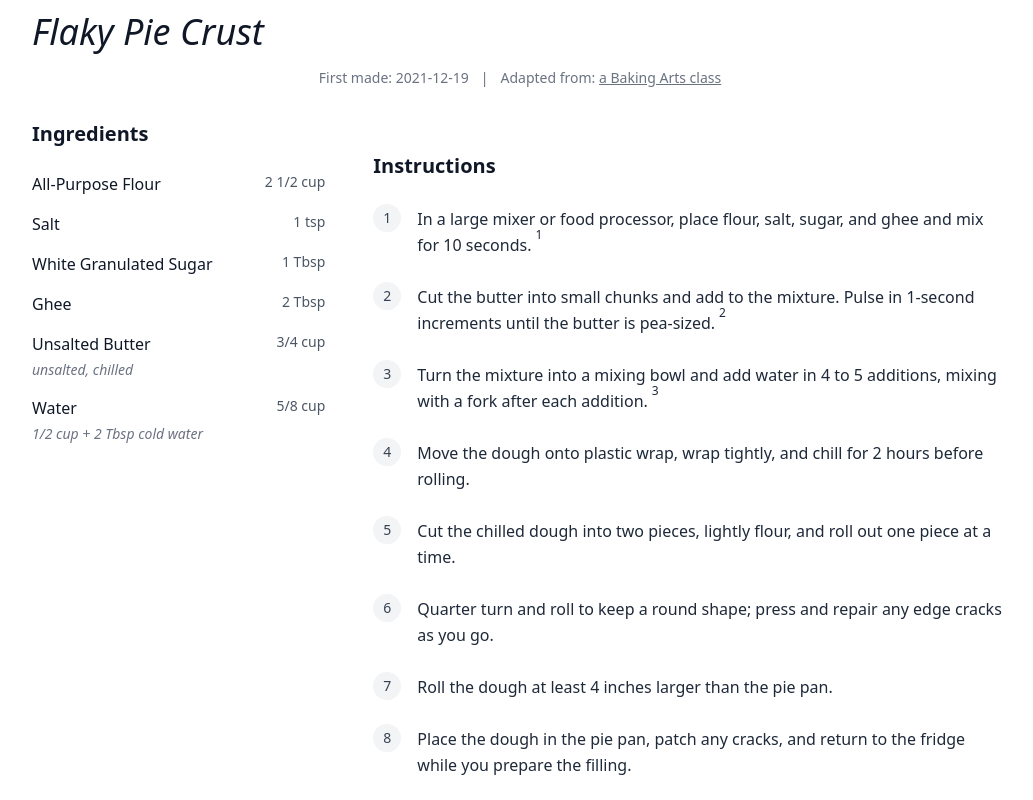
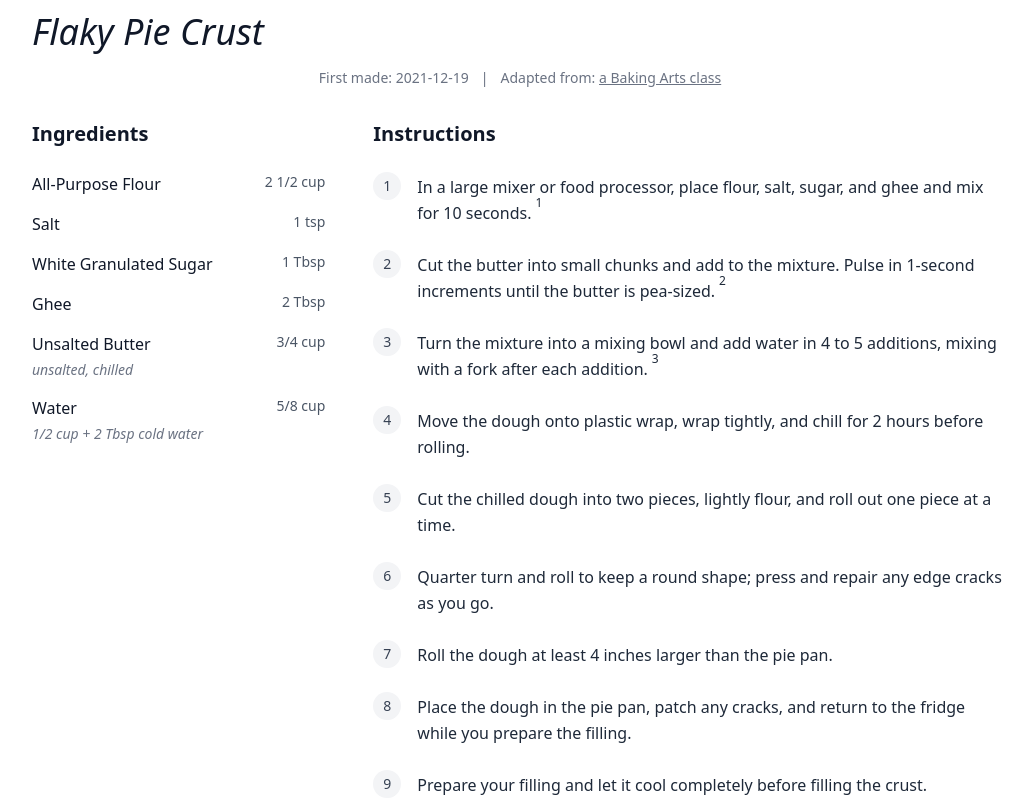
Before and after one commit to makto-toruk/recipe-architect, a Next.js app: page /recipes/flaky_pie_crust in a window 1280 px wide. Shown: the part 420-1220 px from the top of the page, without its empty margins (120-1153 px from the left). Built offline with nearby package versions, Linux system fonts and the light colour scheme.

Commit message:
components render subrecipes gracefully

```diff
--- a/app/recipes/[slug]/page.tsx
+++ b/app/recipes/[slug]/page.tsx
@@ -3,7 +3,7 @@ import RecipeHeader from "@/components/RecipeHeader";
 import RecipeIngredients from "@/components/RecipeIngredients";
 import RecipeInstructions from "@/components/RecipeInstructions";
 import { notFound } from "next/navigation";
-import type { LoadedRecipe } from "@/types";
+import type { LoadedRecipe, Recipe } from "@/types";
 
 export async function generateStaticParams() {
   const slugs = await getAllRecipeSlugs();
@@ -21,6 +21,24 @@ export default async function Page({
 
   const { recipe, ingredients, units } = data as LoadedRecipe;
 
+  // Load subrecipes if they exist
+  let subrecipes: Recipe[] = [];
+  if (recipe.subrecipes && recipe.subrecipes.length > 0) {
+    try {
+      // Import the loadRecipeBySlug function to load subrecipes
+      const subrecipePromises = recipe.subrecipes.map(async (subrecipeRef) => {
+        const subrecipeData = await loadRecipeBySlug(subrecipeRef.ref);
+        return subrecipeData?.recipe;
+      });
+
+      const loadedSubrecipes = await Promise.all(subrecipePromises);
+      subrecipes = loadedSubrecipes.filter(Boolean) as Recipe[];
+    } catch (error) {
+      console.error("Error loading subrecipes:", error);
+      // Continue without subrecipes if there's an error
+    }
+  }
+
   return (
     <main className="min-h-screen bg-white">
       <div className="max-w-5xl mx-auto p-6">
@@ -33,24 +51,26 @@ export default async function Page({
             recipe={recipe}
             ingredients={ingredients}
             units={units}
+            subrecipes={subrecipes}
           />
-          <RecipeInstructions recipe={recipe} />
+          <RecipeInstructions recipe={recipe} subrecipes={subrecipes} />
         </div>
 
         {/* Desktop: Side-by-side Layout - 1/3 ingredients, 2/3 instructions */}
-        <div className="hidden lg:grid lg:grid-cols-3 lg:gap-12">
+        <div className="hidden lg:grid lg:grid-cols-3 lg:gap-12 lg:items-start">
           {/* Left Column - Ingredients (1/3) */}
           <div className="lg:col-span-1">
             <RecipeIngredients
               recipe={recipe}
               ingredients={ingredients}
               units={units}
+              subrecipes={subrecipes}
             />
           </div>
 
           {/* Right Column - Instructions (2/3) */}
           <div className="lg:col-span-2">
-            <RecipeInstructions recipe={recipe} />
+            <RecipeInstructions recipe={recipe} subrecipes={subrecipes} />
           </div>
         </div>
       </div>
--- a/components/RecipeIngredients.tsx
+++ b/components/RecipeIngredients.tsx
@@ -1,25 +1,97 @@
 import type { Recipe, Ingredients, Units } from "@/types";
 import { formatFraction } from "@/utils/fraction";
 
-type Props = {
+interface Props {
   recipe: Recipe;
   ingredients: Ingredients;
   units: Units;
-};
+  subrecipes?: Recipe[]; // Array of loaded subrecipe data
+}
 
 export default function RecipeIngredients({
   recipe,
   ingredients,
   units,
+  subrecipes = [],
 }: Props) {
+  const hasSubrecipes = recipe.subrecipes && recipe.subrecipes.length > 0;
+
   return (
     <section className="mb-6 lg:mb-0">
       <h2 className="text-xl font-semibold mb-6 text-gray-900">Ingredients</h2>
+
+      {/* Subrecipes first */}
+      {hasSubrecipes &&
+        recipe.subrecipes?.map((subrecipeRef, index) => {
+          const subrecipe = subrecipes.find(
+            (sub) => sub.id === subrecipeRef.ref
+          );
+          if (!subrecipe) return null;
+
+          return (
+            <div key={subrecipeRef.ref} className="mb-8">
+              <h3 className="text-lg font-medium mb-2 text-gray-800">
+                {subrecipe.title}
+              </h3>
+              <IngredientsList
+                ingredientRefs={subrecipe.ingredients}
+                ingredients={ingredients}
+                units={units}
+                multiplier={subrecipeRef.qty}
+              />
+            </div>
+          );
+        })}
+
+      {/* Main recipe ingredients */}
+      {hasSubrecipes && (
+        <div className="mb-8">
+          <h3 className="text-lg font-medium mb-4 text-gray-800">
+            {recipe.title}
+          </h3>
+          <IngredientsList
+            ingredientRefs={recipe.ingredients}
+            ingredients={ingredients}
+            units={units}
+          />
+        </div>
+      )}
+
+      {!hasSubrecipes && (
+        <IngredientsList
+          ingredientRefs={recipe.ingredients}
+          ingredients={ingredients}
+          units={units}
+        />
+      )}
+    </section>
+  );
+}
+
+// Helper component for rendering ingredient lists
+function IngredientsList({
+  ingredientRefs,
+  ingredients,
+  units,
+  multiplier = { num: 1, den: 1 },
+}: {
+  ingredientRefs: Recipe["ingredients"];
+  ingredients: Ingredients;
+  units: Units;
+  multiplier?: { num: number; den: number };
+}) {
+  return (
     <ul className="space-y-4">
-        {recipe.ingredients.map((ing, i) => {
+      {ingredientRefs.map((ing, i) => {
         const name = ingredients[ing.ref]?.name ?? ing.ref;
         const unitName = units[ing.unit]?.name ?? ing.unit;
-          const qtyDisplay = formatFraction(ing.qty.num, ing.qty.den);
+
+        // Apply multiplier for subrecipes
+        const adjustedQty = {
+          num: ing.qty.num * multiplier.num,
+          den: ing.qty.den * multiplier.den,
+        };
+        const qtyDisplay = formatFraction(adjustedQty.num, adjustedQty.den);
 
         return (
           <li key={i} className="flex flex-col gap-1">
@@ -36,6 +108,5 @@ export default function RecipeIngredients({
         );
       })}
     </ul>
-    </section>
   );
 }
--- a/components/RecipeInstructions.tsx
+++ b/components/RecipeInstructions.tsx
@@ -1,51 +1,97 @@
 import React from "react";
 import type { Recipe } from "@/types";
 
-type Props = { recipe: Recipe };
+type Props = {
+  recipe: Recipe;
+  subrecipes?: Recipe[]; // Array of loaded subrecipe data
+};
 
-export default function RecipeInstructions({ recipe }: Props) {
-  // Collect all notes in order
-  const footnotes: { step: number; text: string }[] = [];
-  recipe.instructions.forEach((inst) => {
-    if (inst.note) {
-      footnotes.push({ step: inst.step, text: inst.note });
-    }
-  });
+export default function RecipeInstructions({ recipe, subrecipes = [] }: Props) {
+  const hasSubrecipes = recipe.subrecipes && recipe.subrecipes.length > 0;
+
+  // Collect all footnotes from main recipe and subrecipes with continuous numbering
+  const footnotes: { section: string; step: number; text: string }[] = [];
+  let footnoteCounter = 0;
+
+  // Helper function to process instructions and collect footnotes
+  const processInstructions = (
+    instructions: Recipe["instructions"],
+    sectionName: string
+  ) => {
+    return instructions.map((inst) => {
+      let footnoteIndex = -1;
+      if (inst.note) {
+        footnoteIndex = footnoteCounter;
+        footnotes.push({
+          section: sectionName,
+          step: inst.step,
+          text: inst.note,
+        });
+        footnoteCounter++;
+      }
+      return { ...inst, footnoteIndex };
+    });
+  };
+
+  // Process subrecipe instructions first
+  const processedSubrecipes = hasSubrecipes
+    ? recipe.subrecipes
+        ?.map((subrecipeRef) => {
+          const subrecipe = subrecipes.find(
+            (sub) => sub.id === subrecipeRef.ref
+          );
+          if (!subrecipe) return null;
+
+          return {
+            ...subrecipe,
+            qty: subrecipeRef.qty,
+            processedInstructions: processInstructions(
+              subrecipe.instructions,
+              subrecipe.title
+            ),
+          };
+        })
+        .filter(Boolean) || []
+    : [];
+
+  // Process main recipe instructions after subrecipes
+  const mainInstructions = processInstructions(
+    recipe.instructions,
+    hasSubrecipes ? recipe.title : ""
+  );
 
   return (
-    <section className="mt-8">
+    <section className="mt-8 lg:mt-0">
       <h2 className="text-xl font-semibold mb-6 text-gray-900">Instructions</h2>
-      <ol className="space-y-6">
-        {recipe.instructions.map((inst) => {
-          // Determine footnote index for this step (if any)
-          const noteIndex = footnotes.findIndex((f) => f.step === inst.step);
-          const hasNote = noteIndex > -1;
 
-          return (
-            <li key={inst.step} className="flex gap-4">
-              <span className="flex-shrink-0 w-7 h-7 bg-gray-100 text-gray-700 rounded-full flex items-center justify-center text-sm font-medium">
-                {inst.step}
-              </span>
-              <div className="flex flex-col">
-                <p className="text-gray-800 leading-relaxed pt-0.5">
-                  {inst.text}
-                  {hasNote && (
-                    <sup className="ml-1 align-super text-xs">
-                      {noteIndex + 1}
-                    </sup>
-                  )}
-                </p>
-              </div>
-            </li>
-          );
-        })}
-      </ol>
+      {/* Subrecipe instructions first */}
+      {processedSubrecipes.map((subrecipe, index) => (
+        <div key={subrecipe!.id} className="mb-8">
+          <h3 className="text-lg font-medium mb-4 text-gray-800">
+            For the {subrecipe!.title}
+          </h3>
+          <InstructionsList instructions={subrecipe!.processedInstructions} />
+        </div>
+      ))}
 
+      {/* Main recipe instructions */}
+      {hasSubrecipes && (
+        <div className="mb-8">
+          <h3 className="text-lg font-medium mb-4 text-gray-800">
+            And then...
+          </h3>
+          <InstructionsList instructions={mainInstructions} />
+        </div>
+      )}
+
+      {!hasSubrecipes && <InstructionsList instructions={mainInstructions} />}
+
+      {/* Footnotes with continuous numbering */}
       {footnotes.length > 0 && (
         <section className="mt-8 border-t pt-4">
           <ol className="list-none space-y-2 text-sm text-gray-600">
             {footnotes.map((fn, i) => (
-              <li key={fn.step} className="flex">
+              <li key={`${fn.section}-${fn.step}`} className="flex">
                 <sup className="mr-1 align-super text-xs">{i + 1}</sup>
                 <span>{fn.text}</span>
               </li>
@@ -56,3 +102,32 @@ export default function RecipeInstructions({ recipe }: Props) {
     </section>
   );
 }
+
+// Helper component for rendering instruction lists
+function InstructionsList({
+  instructions,
+}: {
+  instructions: Array<Recipe["instructions"][0] & { footnoteIndex?: number }>;
+}) {
+  return (
+    <ol className="space-y-6">
+      {instructions.map((inst) => (
+        <li key={inst.step} className="flex gap-4">
+          <span className="flex-shrink-0 w-7 h-7 bg-gray-100 text-gray-700 rounded-full flex items-center justify-center text-sm font-medium">
+            {inst.step}
+          </span>
+          <div className="flex flex-col">
+            <p className="text-gray-800 leading-relaxed pt-0.5">
+              {inst.text}
+              {inst.footnoteIndex !== undefined && inst.footnoteIndex >= 0 && (
+                <sup className="ml-1 align-super text-xs">
+                  {inst.footnoteIndex + 1}
+                </sup>
+              )}
+            </p>
+          </div>
+        </li>
+      ))}
+    </ol>
+  );
+}
```
Lines whose indentation alone changed are shown as unchanged.
